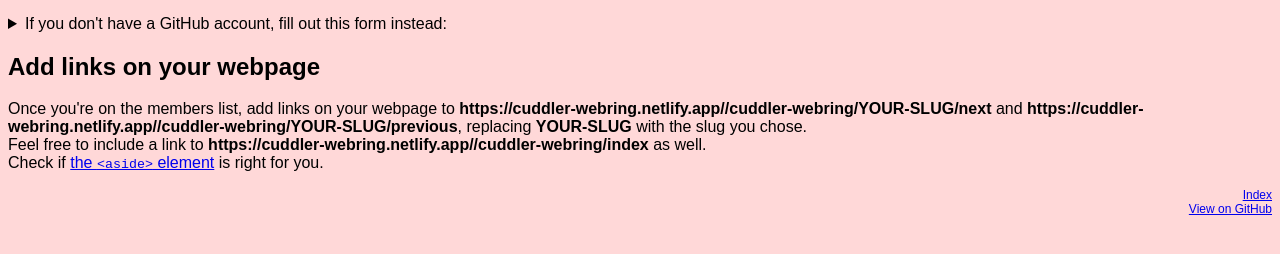
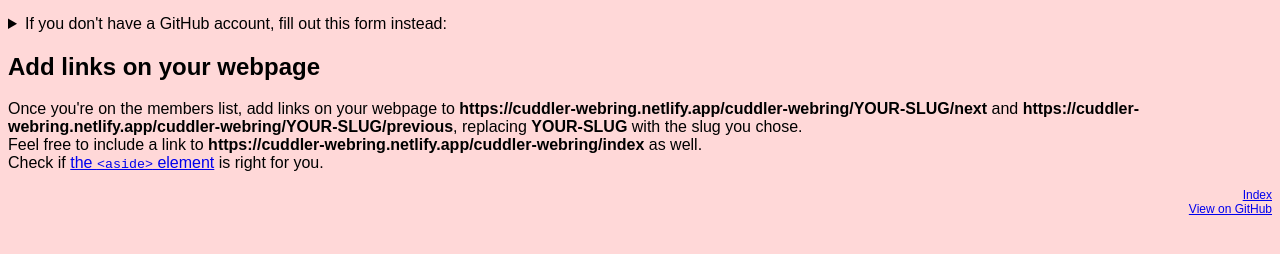
Before and after one commit to mincerafter42/cuddler-webring, a Jekyll site: the page built from join.md, in a window 1280 px wide. Shown: the part 357-611 px from the top of the page. Built offline with Jekyll 4.4.1, drawn with Linux system fonts in a browser that asks for light colours; some of the changed lines change nothing that is shown.

Commit message:
oops that slash was wrong

```diff
--- a/_config.yml
+++ b/_config.yml
@@ -1,4 +1,4 @@
-url: https://cuddler-webring.netlify.app/
+url: https://cuddler-webring.netlify.app
 include: [_redirects]
 exclude: [README.md]
 kramdown:
```
